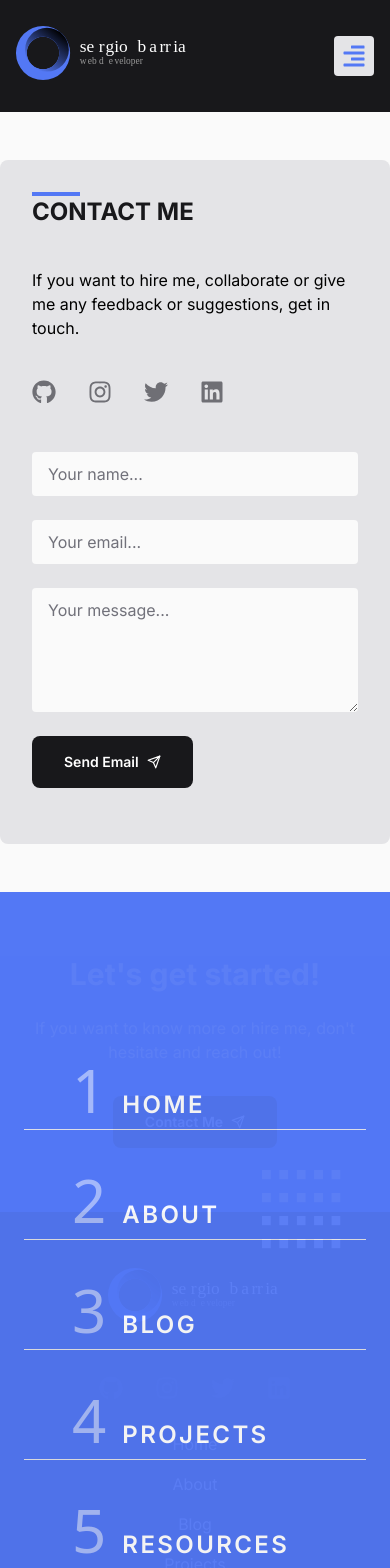
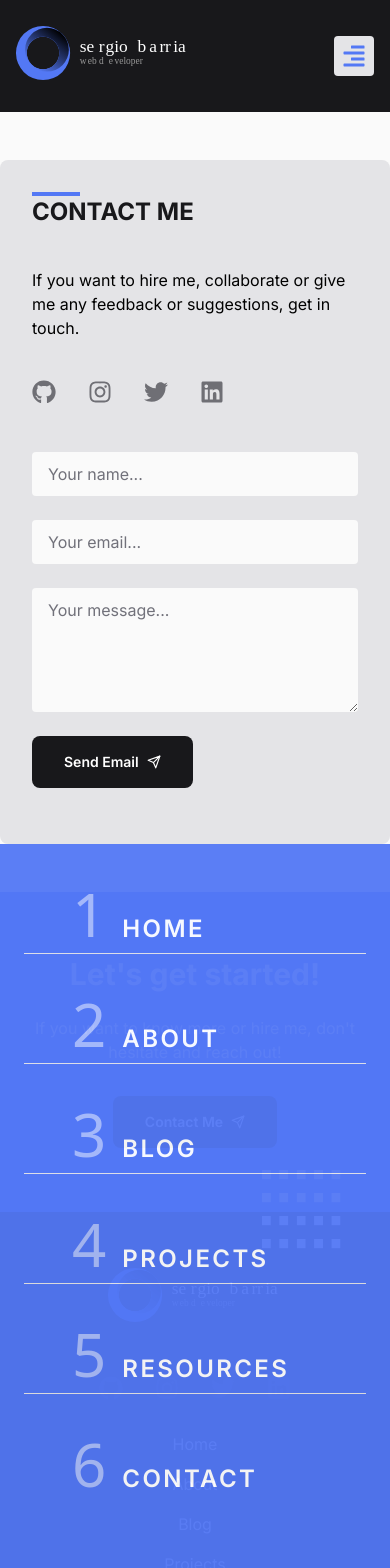
Before and after one commit to fly0305/blog-for-sergio-next.js-graphql-tailwind-, a Next.js app: page /contact in a window 390 px wide. Shown: the top 1568 px of the page. Built offline with nearby package versions, Linux system fonts and the light colour scheme; a web font is replaced by a local one; what @tailwindcss/typography, tailwindcss-selection-variant would draw is missing.

Commit message:
Fix scrolling bug on mobile nav

```diff
--- a/components/contact/ContactForm.js
+++ b/components/contact/ContactForm.js
@@ -48,7 +48,7 @@ const ContactForm = () => {
       }
     } catch (err) {
       setIsLoading(false);
-      toast.error('Something Went Wrong! Please try again later');
+      toast.error('Something Went Wrong! Please try again later.');
     }
   };
 
--- a/components/header/MobileNav.js
+++ b/components/header/MobileNav.js
@@ -16,13 +16,16 @@ const MobileNav = ({ showNav, toggler }) => (
     </button>
 
     <div
-      className={`fixed w-full h-full top-28 right-0 bg-main dark:bg-gray-800 opacity-95 z-10 transform ease-in-out duration-500 ${
+      className={`fixed left-0 top-28 right-0 bottom-0 bg-main dark:bg-gray-800 overflow-x-auto opacity-95 z-10 transform ease-in-out duration-500 ${
         showNav ? 'translate-x-0' : 'translate-y-full'
       }`}
     >
-      <aside className="fixed z-20 w-full h-full px-6 mt-16 divide-y ">
+      <aside className="z-20 px-6 mt-6 divide-y">
         {navLinks.map(link => (
-          <div key={link.id} className="relative px-12 pt-10 pb-2 ">
+          <div
+            key={link.id}
+            className="relative px-12 pt-10 pb-2 first-of-type:pt-4 "
+          >
             <span className="mr-4 text-6xl text-white opacity-50 font-londrina">
               {link.id}
             </span>
```
Also changed, not shown: 1 other file (tests, documents, lock files or other folders).
